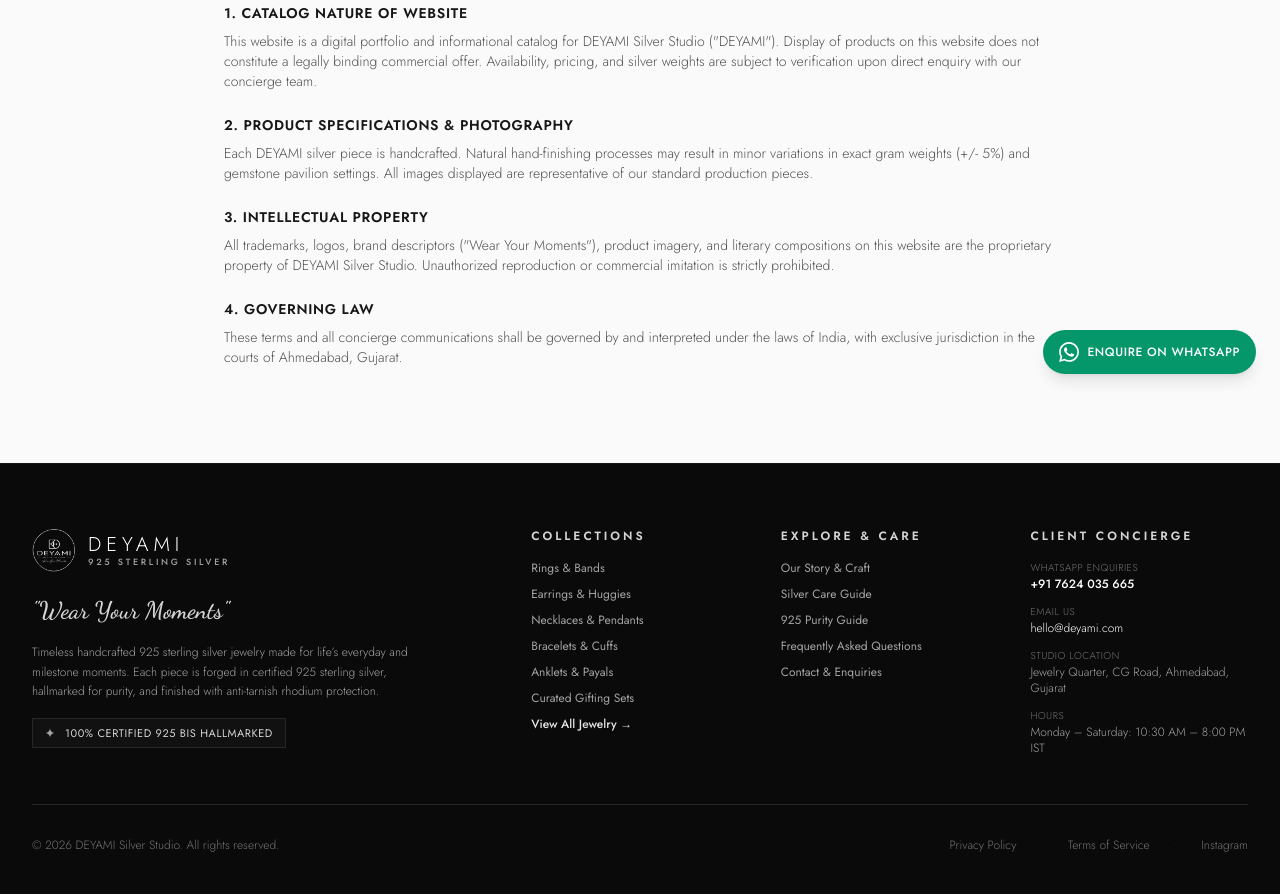
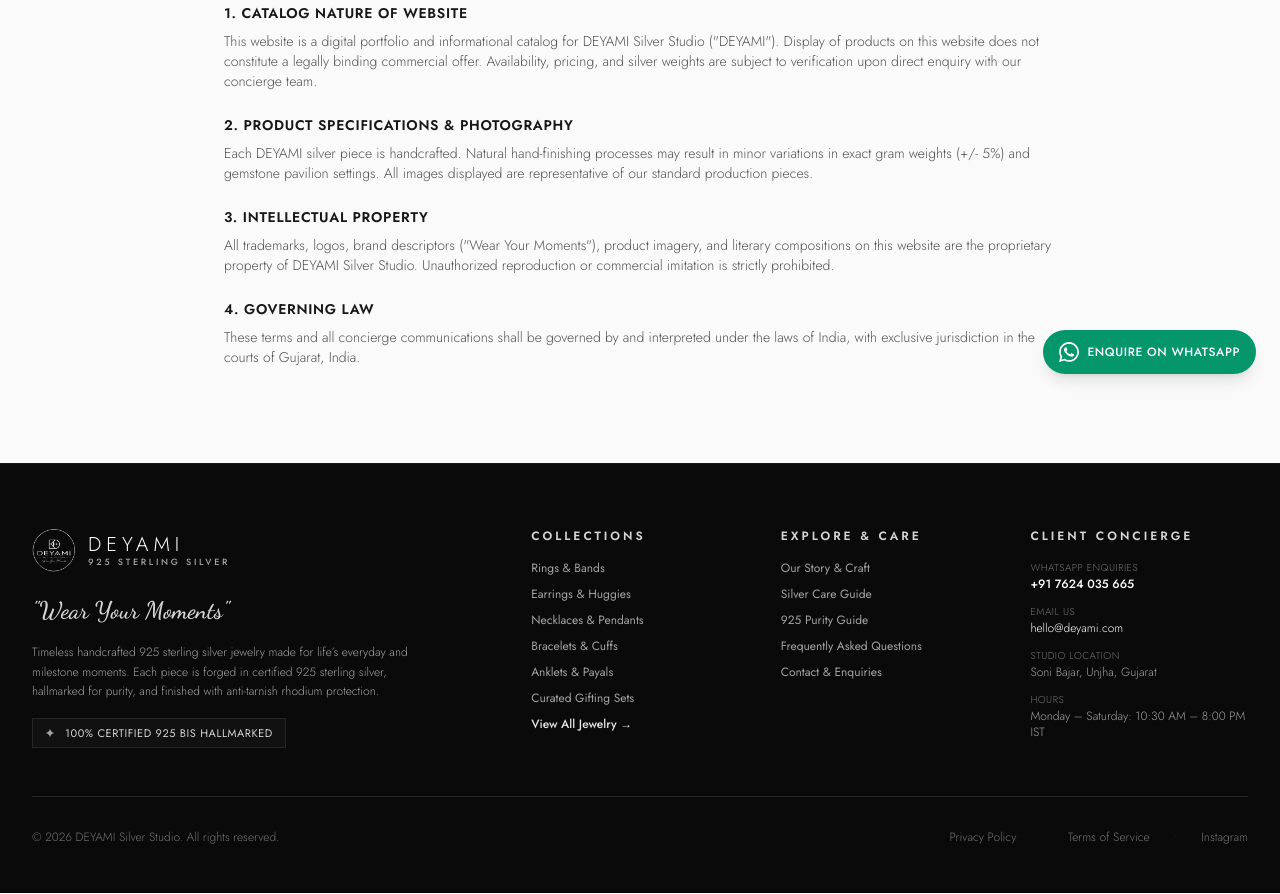
Before and after one commit to Anacondanamasi/Deyami_Jewellers, an Astro site: page /terms in a window 1280 px wide. Shown: the part 402-1296 px from the top of the page. Built offline with nearby package versions, Linux system fonts and the light colour scheme; Astro itself is replaced by a stand-in of ours.

Commit message:
fix(config): update official studio address to Soni Bajar, Unjha, Gujarat, India

```diff
--- a/src/config/site.ts
+++ b/src/config/site.ts
@@ -84,12 +84,12 @@ export const siteConfig: SiteConfig = {
     phone: '+91 7624 035 665',
     email: 'hello@deyami.com', // TODO: Replace with real email address
     address: {
-      street: 'Jewelry Quarter, CG Road', // TODO: Replace with real store / studio address
-      city: 'Ahmedabad',
+      street: 'Soni Bajar',
+      city: 'Unjha',
       state: 'Gujarat',
-      pincode: '380009',
+      pincode: '384170',
       country: 'India',
-      mapsUrl: 'https://maps.google.com/?q=Ahmedabad+Gujarat+India', // TODO: Replace with Google Maps link
+      mapsUrl: 'https://maps.google.com/?q=Soni+Bajar+Unjha+Gujarat+India',
     },
     hours: 'Monday – Saturday: 10:30 AM – 8:00 PM IST',
   },
--- a/src/pages/terms.astro
+++ b/src/pages/terms.astro
@@ -48,7 +48,7 @@ const breadcrumbs = [
       <section>
         <h3 class="text-sm font-semibold uppercase tracking-wider text-neutral-900 mb-2">4. Governing Law</h3>
         <p>
-          These terms and all concierge communications shall be governed by and interpreted under the laws of India, with exclusive jurisdiction in the courts of Ahmedabad, Gujarat.
+          These terms and all concierge communications shall be governed by and interpreted under the laws of India, with exclusive jurisdiction in the courts of {siteConfig.contact.address.state}, India.
         </p>
       </section>
     </div>
```
